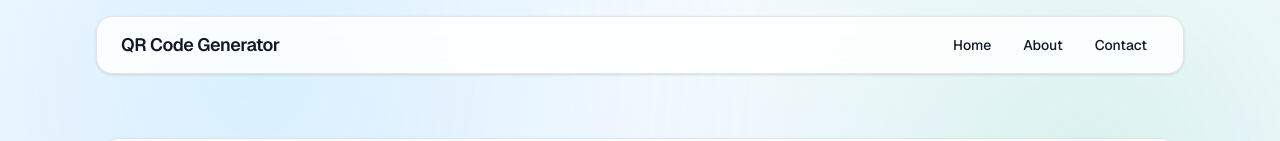
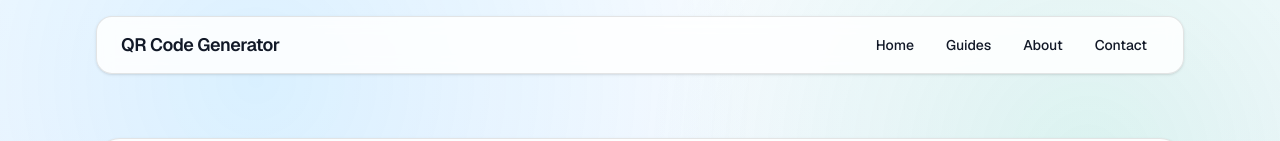
Before and after one commit to Muzammal32/qr-code-generator, a Next.js app: page / in a window 1280 px wide. Shown: the top 141 px of the page. Built offline with nearby package versions, Linux system fonts and the light colour scheme; no server answers.

Commit message:
feat: add Guides link to top navigation

```diff
--- a/src/app/layout.tsx
+++ b/src/app/layout.tsx
@@ -62,6 +62,7 @@ export default function RootLayout({
   const adsenseAccount = getAdsenseAccount();
   const navItems = [
     { href: "/", label: "Home" },
+    { href: "/guides", label: "Guides" },
     { href: "/about", label: "About" },
     { href: "/contact", label: "Contact" },
   ];
```
